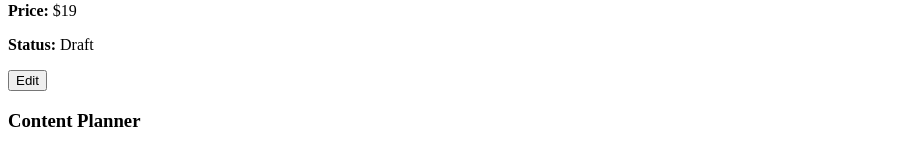
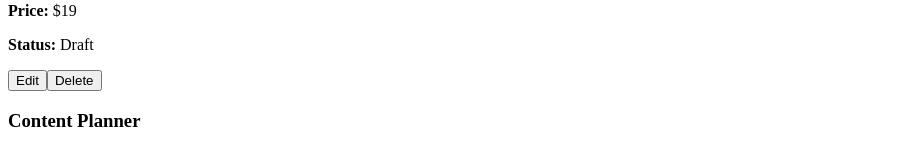
Before and after one commit to chrismusic1325/creator-growth-dashboard, a React (Vite) app in the folder creator-growth-dashboard/: page /dashboard in a window 1280 px wide. Shown: the part 532-682 px from the top of the page, without its empty margins (0-904 px from the left). Built offline with nearby package versions, Linux system fonts and the light colour scheme.

Commit message:
Add delete button to product card

```diff
--- a/creator-growth-dashboard/src/components/products/ProductCard.jsx
+++ b/creator-growth-dashboard/src/components/products/ProductCard.jsx
@@ -1,4 +1,4 @@
-function ProductCard({ product, onEditProduct }) {
+function ProductCard({ product, onEditProduct, onDeleteProduct }) {
   return (
     <article>
       <h3>{product.name}</h3>
@@ -19,9 +19,9 @@ function ProductCard({ product, onEditProduct }) {
         <strong>Status:</strong> {product.status}
       </p>
 
-      <button onClick={() => onEditProduct(product)}>
-        Edit
-      </button>
+      <button onClick={() => onEditProduct(product)}>Edit</button>
+
+      <button onClick={() => onDeleteProduct(product.id)}>Delete</button>
     </article>
   );
 }
```
